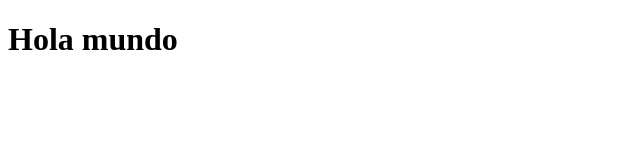
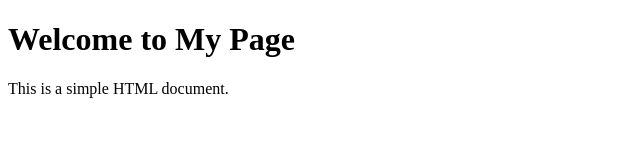
Before and after one commit to Jhoans404/Jhoans404.github.io, a plain HTML site: page index.html in a window 1280 px wide. Shown: the whole page, without its empty margins (0-640 px from the left). Drawn offline with Linux system fonts and the light colour scheme.

Commit message:
Update index.html

```diff
--- a/index.html
+++ b/index.html
@@ -6,6 +6,10 @@
     <title>Document</title>
 </head>
 <body>
-    <h1>Hola mundo</h1>
+    <h1>Welcome to My Page</h1>
+    <p>This is a simple HTML document.</p>
+    <script>
+        console.log("Hello, World!");
+    </script>
 </body>
 </html>
```
